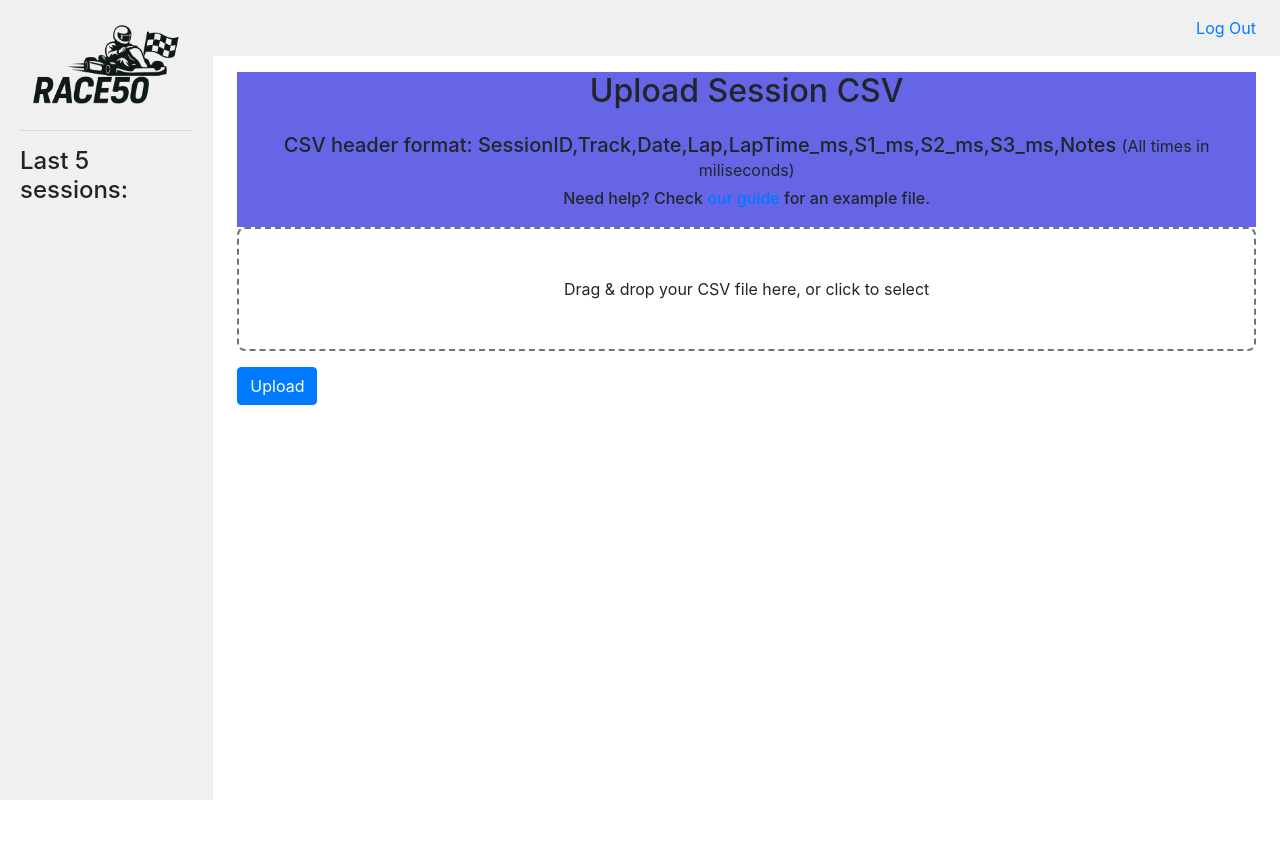
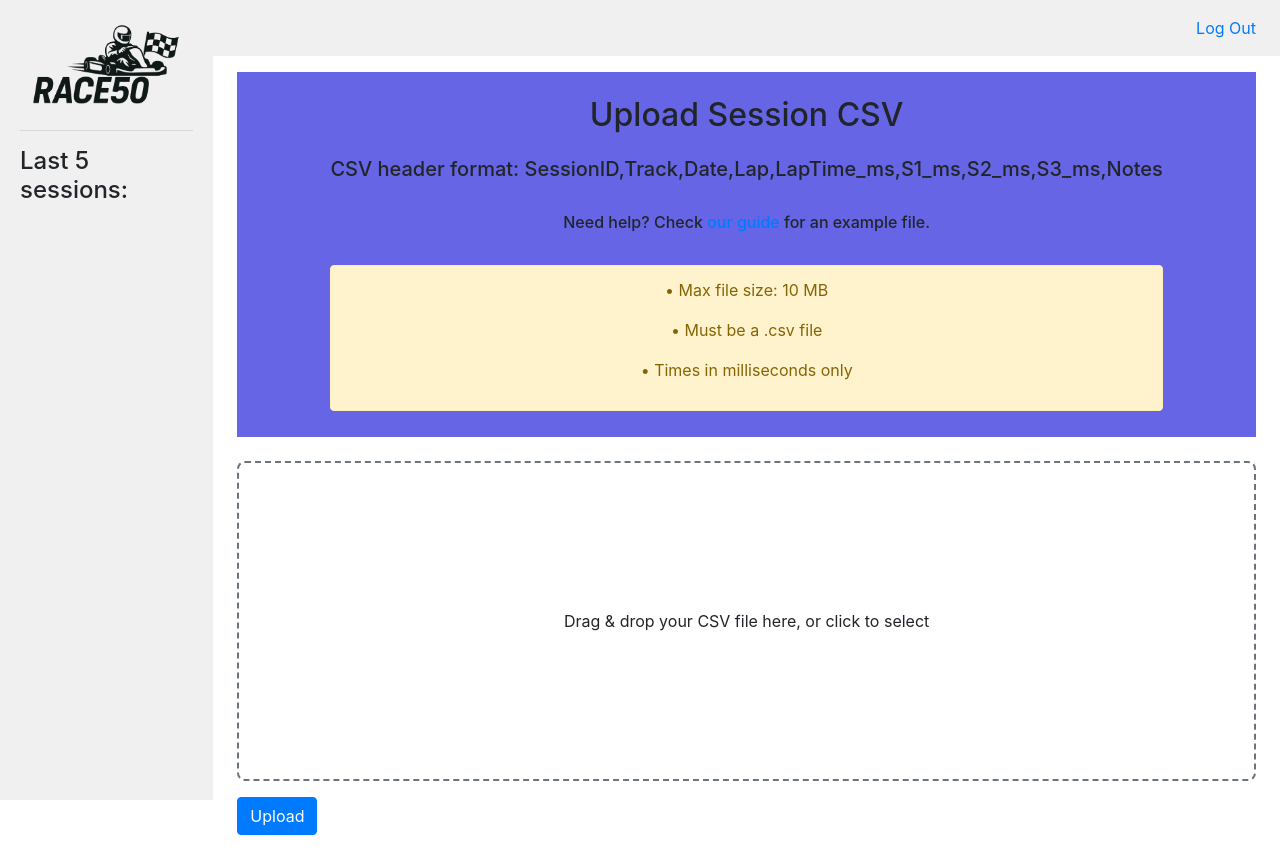
Before and after one commit to danielsaboridotorresia/Race50, a Django app: page /race50/upload/ in a window 1280 px wide. Before the commit the page ends 800 px from the top, so only its background shows below. Run offline with Django 5.2, Linux system fonts and the light colour scheme; a user stored in the database is signed in; some libraries are stand-ins or nearby versions.

Commit message:
style: header & drag/dropv

```diff
--- a/race50/static/race50/css/upload.css
+++ b/race50/static/race50/css/upload.css
@@ -16,7 +16,9 @@
 }
 
 /* Dropzone base */
-#dropzone {
+.dropzone {
+  place-content: center;
+  height: 320px;
   border: 2px dashed #6c757d;
   border-radius: 8px;
   padding: 3rem;
--- a/race50/templates/race50/upload.html
+++ b/race50/templates/race50/upload.html
@@ -4,30 +4,42 @@
 {% block body %}
     <div class="header">
         <div class="header-title">
+            <br>
             <h2>Upload Session CSV</h2>
         </div>
         <div class="header-message">
             <h5 class="header-message-text" style="text-align: center;">
-                CSV header format: SessionID,Track,Date,Lap,LapTime_ms,S1_ms,S2_ms,S3_ms,Notes <small>(All times in miliseconds)</small>
+                CSV header format: SessionID,Track,Date,Lap,LapTime_ms,S1_ms,S2_ms,S3_ms,Notes
             </h5>
+            <br>
             <h6 class="header-message-text" style="text-align: center;">
                 Need help? Check <a href="#">our guide</a> for an example file.
             </h6>
+            <br>
+            <div class="alert alert-warning text-center">
+                <p>• Max file size: 10 MB</p>
+                <p>• Must be a .csv file</p>
+                <p>• Times in milliseconds only</p>
             </div>
         </div>
+    </div>
+    <div>
         {% if message %}
             <div class="alert alert-danger">{{ message|safe }}</div>
         {% endif %}
+    </div>
+    <br>
+    <div>
         <form method="post" enctype="multipart/form-data">
             {% csrf_token %}
-        <div id="dropzone" class="mb-3">
+            <div id="dropzone" class="dropzone">
                 <p class="mb-0">Drag & drop your CSV file here, or click to select</p>
                 <input type="file" id="sessionFile" name="csv_file" accept=".csv" style="display:none;" required>
             </div>
             <div id="file-name" class="text-muted mb-3"></div>
             <button type="submit" class="btn btn-primary">Upload</button>
         </form>
-
+    </div>
     {% load static %}
         <script src="{% static 'race50/js/upload.js' %}"></script>
         <link rel="stylesheet" href="{% static 'race50/css/upload.css' %}">
```
Also changed, not shown: db.sqlite3. Lines whose indentation alone changed are shown as unchanged.
